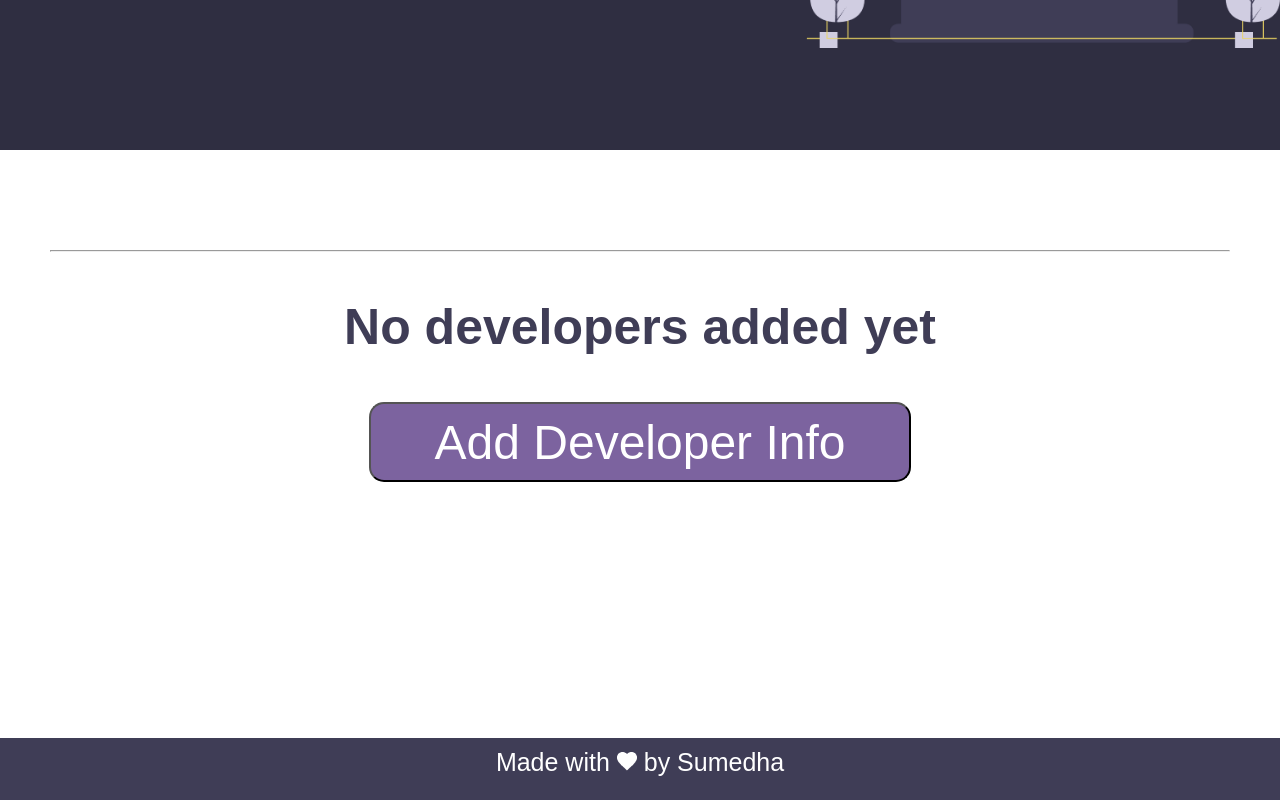
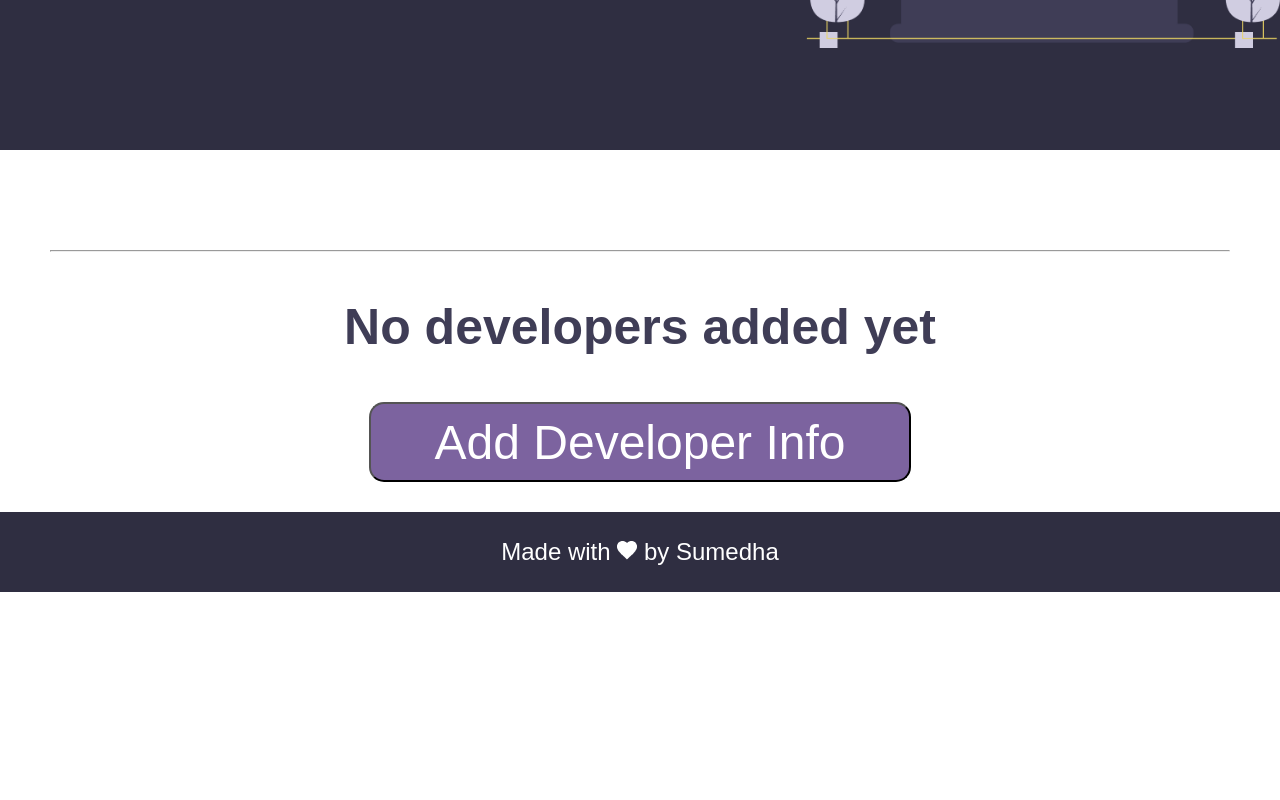
Before and after one commit to sumedha1308/dev-profile, a React (Create React App) app: page / in a window 1280 px wide. Shown: the part 450-1250 px from the top of the page. After the commit the page ends 1042 px from the top, so only its background shows below. Built offline with nearby package versions, Linux system fonts and the light colour scheme; no server answers.

Commit message:
Adding footer UI changes

```diff
--- a/src/components/footer/Footer.css
+++ b/src/components/footer/Footer.css
@@ -1,4 +1,4 @@
-.footer {
+/* .footer {
   margin-top: 20%;
   background-color: #3f3d56;
   color: white;
@@ -8,4 +8,17 @@
   height: 62px;
   font-size: 25px;
   overflow: auto;
+} */
+.footer {
+  /* background: #3F3D56; */
+  background-color: #2f2e41;
+  height: 80px;
+  width: 100%;
+  display: flex;
+  align-items: center;
+  justify-content: center;
+  margin-top: 20px;
+  font-size: 24px;
+  color: #fff;
+  font-family: 'Nunito Sans', sans-serif;
 }
```
